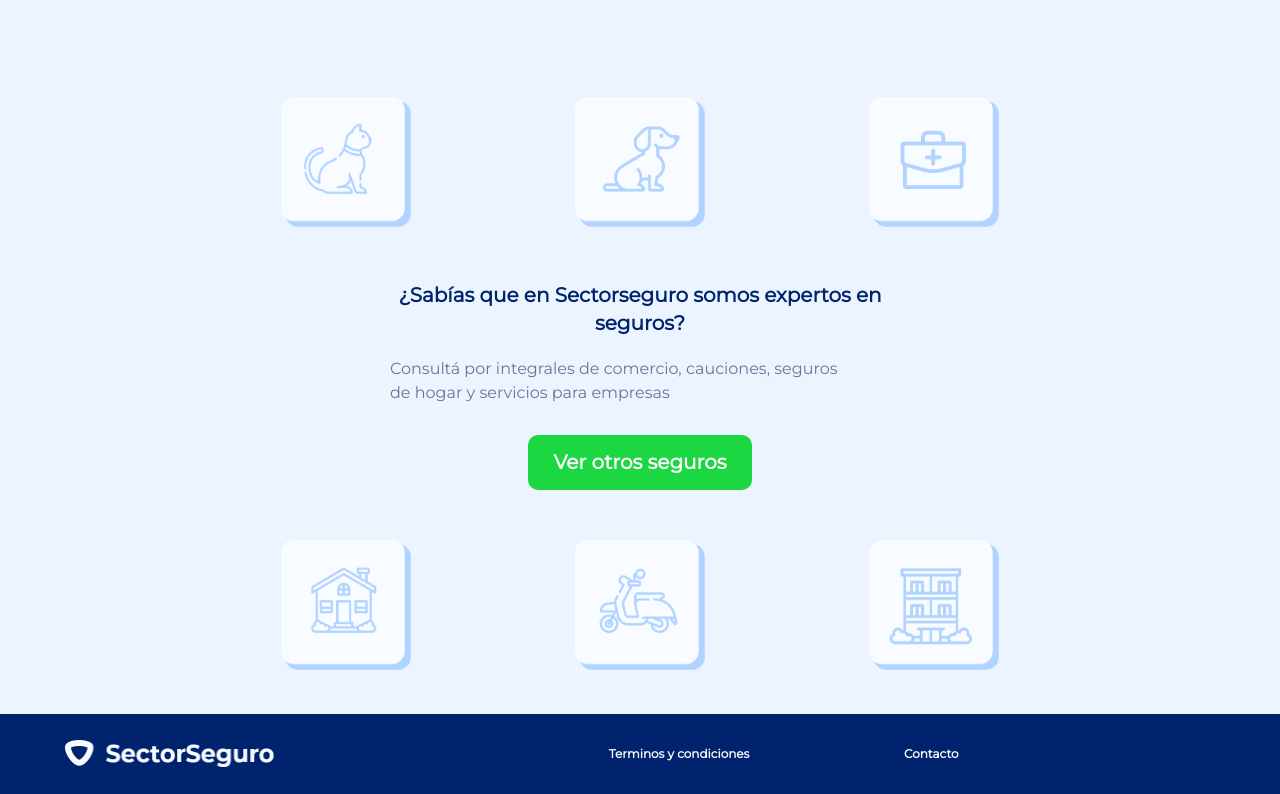
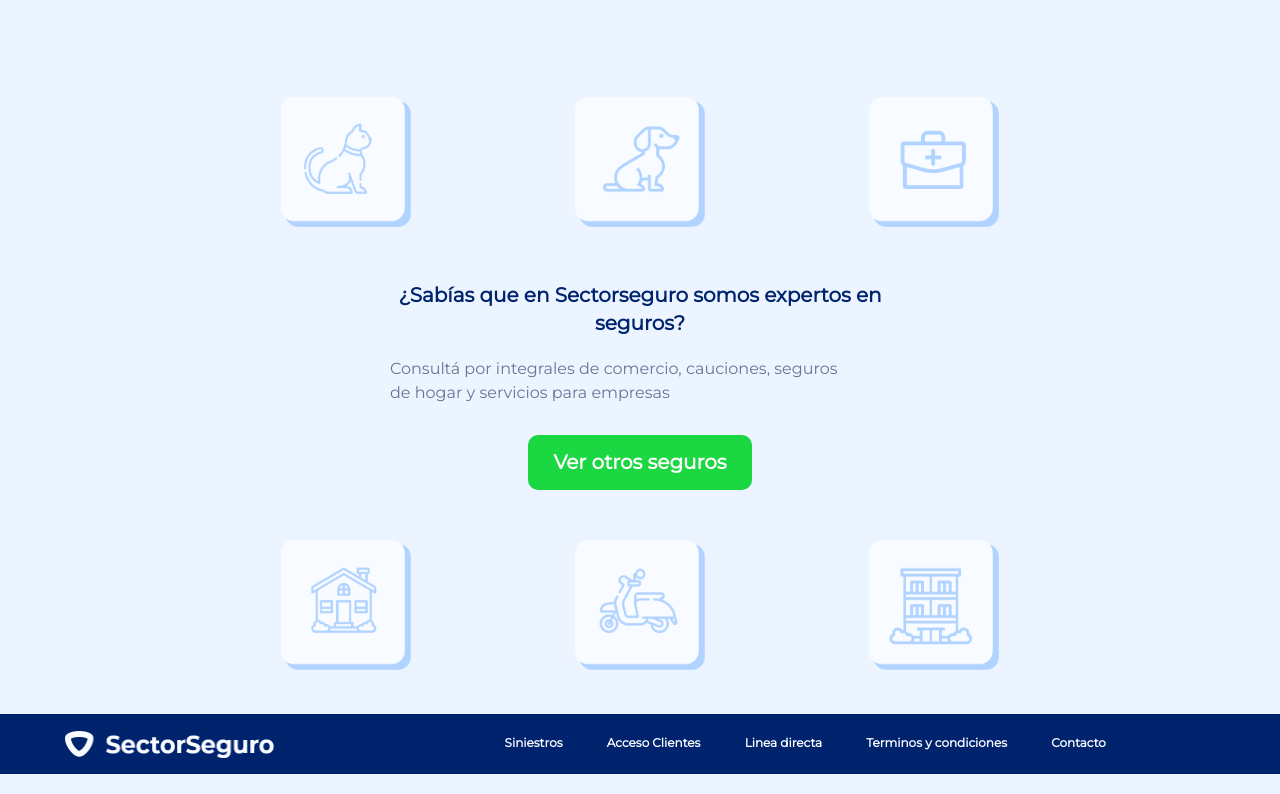
Before and after one commit to juanjosechiroque/sectorseguro, a plain HTML site: page index.html in a window 1280 px wide. Shown: the part 2023-2817 px from the top of the page. Drawn offline with nearby package versions, Linux system fonts and the light colour scheme; files whose address does not match are found by name.

Commit message:
add options in footer

```diff
--- a/css/style.css
+++ b/css/style.css
@@ -42,7 +42,7 @@ body {
 
 .footer {
   background: #00236E;
-  height: 45px;
+  height: 90px;
   position: absolute;
   width: 100%;
 }
@@ -61,12 +61,8 @@ body {
   display: inline-block;
   font-size: 12px;
   font-weight: bold;
-  margin: 0 20px;
+  margin: 10px;
   text-decoration: none;
-}
-
-.footer__links a:nth-child(2) {
-  display: none;
 }
 
 .header {
@@ -115,7 +111,8 @@ body {
   margin-right: 10px;
 }
 
-.insure__button, .saveTime__button {
+.insure__button,
+.saveTime__button {
   text-align: center;
 }
 
@@ -177,7 +174,7 @@ body {
   padding: 65px 25px 25px 24px;
 }
 
-.saveTime__title{
+.saveTime__title {
   color: #00236E;
   font-size: 20px;
   font-weight: bold;
@@ -325,8 +322,8 @@ body {
 
 @media (min-width: 500px) {
 
-  .ssaveTime__step {
-    width: 50%;
+  .footer__links a {
+    margin: 10px 30px;
   }
 
 }
@@ -369,11 +366,7 @@ body {
 @media (min-width: 680px) {
 
   .footer__links a {
-    width: 25%;
-  }
-
-  .footer__links a:nth-child(2) {
-    display: inline-block;
+    margin: 10px 50px;
   }
 
   .insurances__top img,
@@ -402,16 +395,17 @@ body {
   }
 
   .footer {
-    height: 80px;
+    height: 60px;
   }
 
   .footer__logo,
   .footer__links {
     display: inline-block;
+    vertical-align: middle;
   }
 
   .footer__logo {
-    margin-top: 25px;
+    margin-top: 15px;
     padding-left: 65px;
     width: 25%;
   }
@@ -426,6 +420,7 @@ body {
   }
 
   .footer__links a {
+    margin: 10px 10px;
     vertical-align: middle;
   }
 
@@ -440,13 +435,13 @@ body {
   }
 
   .insure__content,
-  .insure__image{
+  .insure__image {
     display: inline-block;
     vertical-align: top;
     width: 48%;
   }
 
-  .insure__content{
+  .insure__content {
     margin-top: 32px;
   }
 
@@ -464,7 +459,8 @@ body {
     text-align: center;
   }
 
-  .mission__image, .mission__content {
+  .mission__image,
+  .mission__content {
     display: inline-block;
     vertical-align: top;
     width: 45%;
@@ -519,8 +515,12 @@ body {
 
 @media (min-width: 1100px) {
 
+  .footer__links a {
+    margin: 10px 20px;
+  }
+
   .mission__title,
-  .mission__description{
+  .mission__description {
     width: 400px;
   }
 
--- a/index.html
+++ b/index.html
@@ -154,6 +154,9 @@
     </div>
 
     <div class="footer__links">
+      <a href="https://wa.link/hymx46">Siniestros</a>
+      <a href="https://gestion.sectorseguro.com/ingresar">Acceso Clientes</a>
+      <a href="tel:+5491144510545">Linea directa</a>
       <a href="https://sectorseguro.com/terminos">Terminos y condiciones</a>
       <a href="https://wa.link/6s21al">Contacto</a>
     </div>
```
